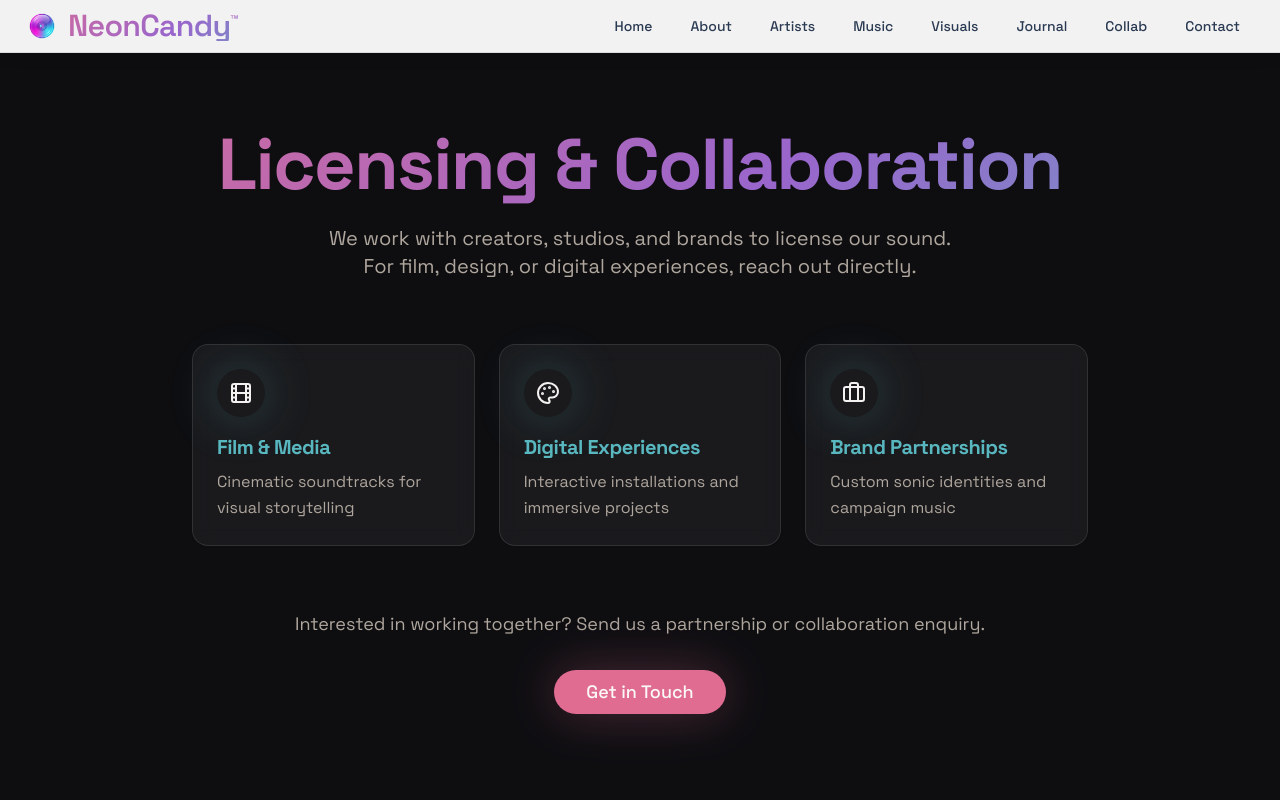
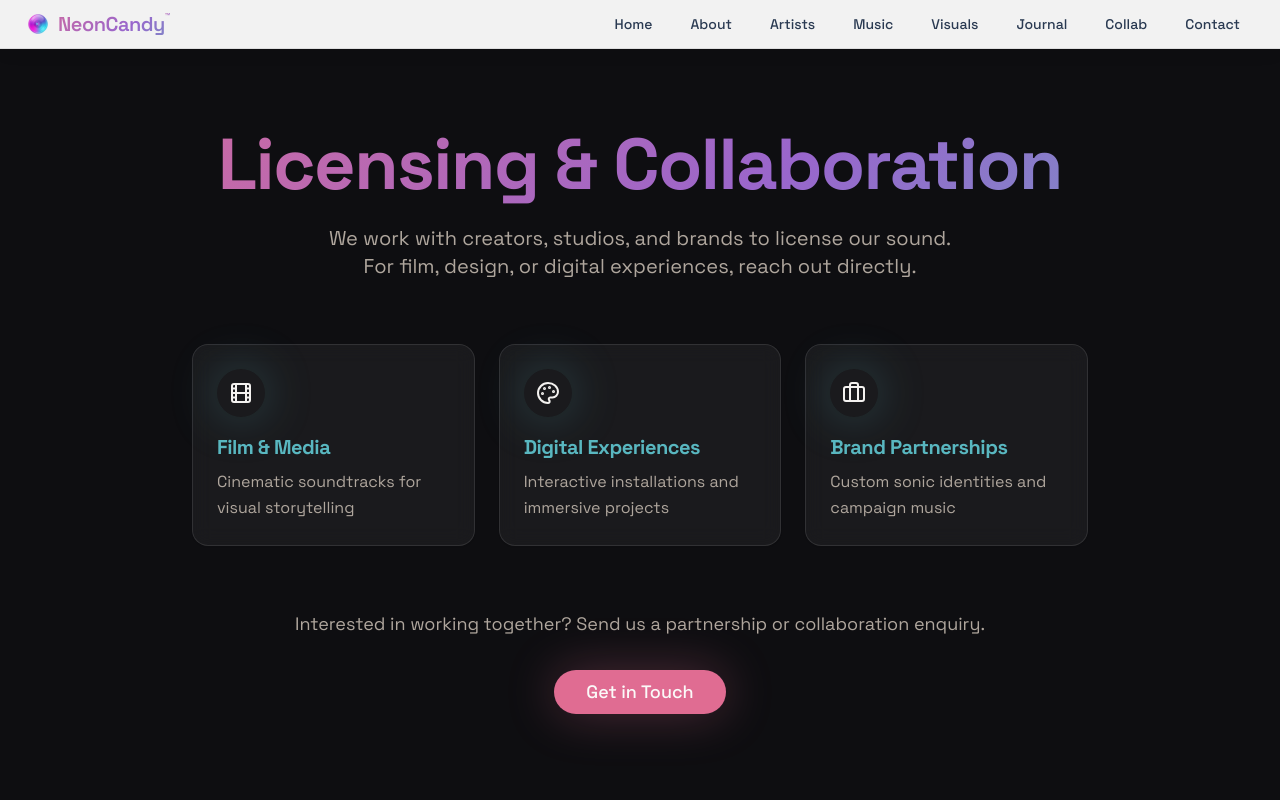
Before and after one commit to mandyking308-hub/future-candy-website, a React (Vite) app: page /collab in a window 1280 px wide. Shown: the top 800 px of the page. Built offline with nearby package versions, Linux system fonts and the light colour scheme; the HTML template or start-up script is replaced by a standard one.

Commit message:
Changes
Co-authored-by: mandyking308-hub <232562985+mandyking308-hub@users.noreply.github.com>

```diff
--- a/src/components/Navigation.tsx
+++ b/src/components/Navigation.tsx
@@ -21,13 +21,13 @@ const Navigation = () => {
     <nav className="fixed top-0 left-0 right-0 z-50 bg-white/95 backdrop-blur-md border-b border-border/10 shadow-[0_2px_20px_rgba(0,0,0,0.06)]">
       <div className="container mx-auto px-6 py-2">
         <div className="flex items-center justify-between">
-          <Link to="/" className="group flex items-center gap-2 transition-transform duration-300 hover:scale-[1.03]">
+          <Link to="/" className="group flex items-center gap-1.5 transition-transform duration-300 hover:scale-[1.03]">
             <img
               src={logoIcon}
               alt="NeonCandy™ icon"
-              className="h-8 w-8 md:h-9 md:w-9 object-contain"
+              className="h-6 w-6 md:h-7 md:w-7 object-contain"
             />
-            <span className="flex items-start text-2xl md:text-[1.9rem] font-semibold leading-none tracking-tight">
+            <span className="flex items-start text-lg md:text-xl font-semibold leading-none tracking-tight">
               <span className="text-gradient">NeonCandy</span>
               <span className="text-gradient text-[0.5em] leading-none translate-y-0.5">™</span>
             </span>
```
